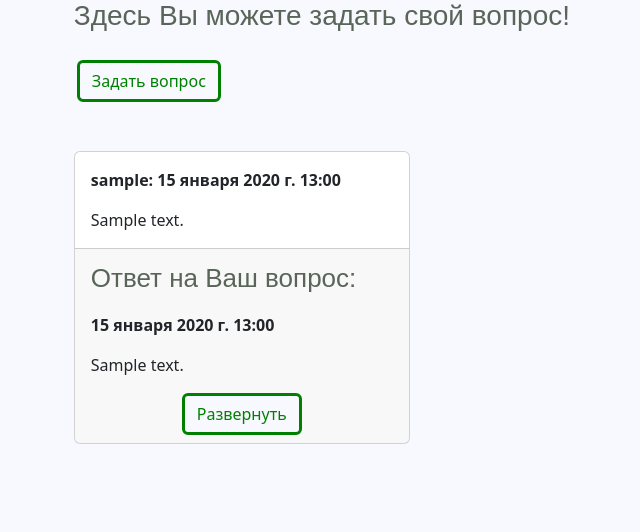
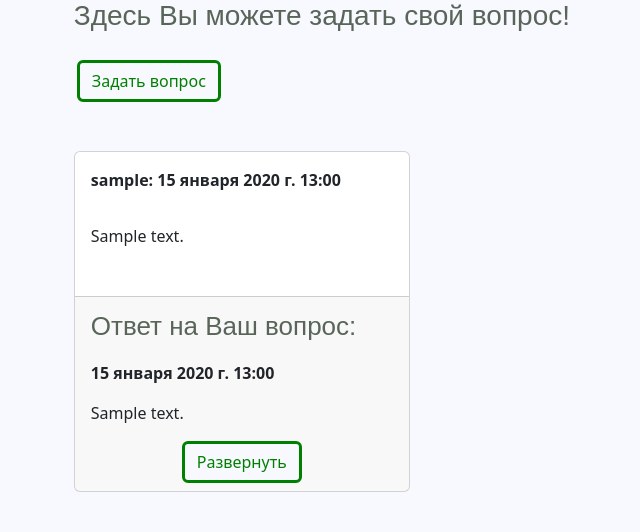
Before and after one commit to r1kk1s/mindsafe, a Django app: template templates/forum/issues_list.html in a window 1280 px wide. Shown: the part 215-747 px from the top of the page, without its empty margins (67-707 px from the left). Run offline with Django 4.2, Linux system fonts and the light colour scheme; the template is opened without the code that fills it: values that come from a table or form of the project are taken from there, others are empty; tables that the repository leaves empty hold one stand-in row (values such as "Sample post"); parts of the project's set-up code (start-up, migrations or seed data) failed here and were passed over.

Commit message:
hot updates

```diff
--- a/apps/forum/models.py
+++ b/apps/forum/models.py
@@ -18,7 +18,7 @@ class Issue(models.Model):
         ordering = ["-time_updated", "-time_created"]
 
     def __str__(self):
-        return self.patient
+        return f"{self.patient.username}: {self.time_created.strftime('%d.%m.%Y %H:%M')} | {self.description[:90]}"
 
     def get_absolute_url(self):
         return reverse("add_answer", kwargs={"pk": self.pk})
@@ -40,4 +40,4 @@ class Answer(models.Model):
         ordering = ["-time_updated", "-time_created"]
 
     def __str__(self):
-        return self.issue
+        return f"{self.issue.patient.username}: {self.time_created.strftime('%d.%m.%Y %H:%M')} | {self.description[:90]}"
--- a/templates/forum/issues_list.html
+++ b/templates/forum/issues_list.html
@@ -18,7 +18,7 @@
         <div class="card displaying-from-left-0">
             <div class="card-body">
                 <p><strong>{{ issue.patient }}: {{ issue.time_updated }}</strong></p>
-                <p class="card-text">{{ issue.description }}</p>
+                <p class="card-text">{{ issue.description|linebreaks }}</p>
             {% if user.is_superuser and issue.answer.description == "" %}
             <a href="{{ issue.get_absolute_url }}" id="btn-admin" class="btn btn-success-custom">Ответить</a>
             {% endif %}
@@ -31,7 +31,7 @@
                 </div>
                 {% endif %}
                 <p><strong>{{ issue.answer.time_updated }}</strong></p>
-                <p class="card-text">{{ issue.answer.description }}</p>
+                <p class="card-text">{{ issue.answer.description|safe }}</p>
                 <div class="custom-card-footer">
                     <button class="btn btn-success-custom remove-button">Развернуть</button>
                 </div>
```
